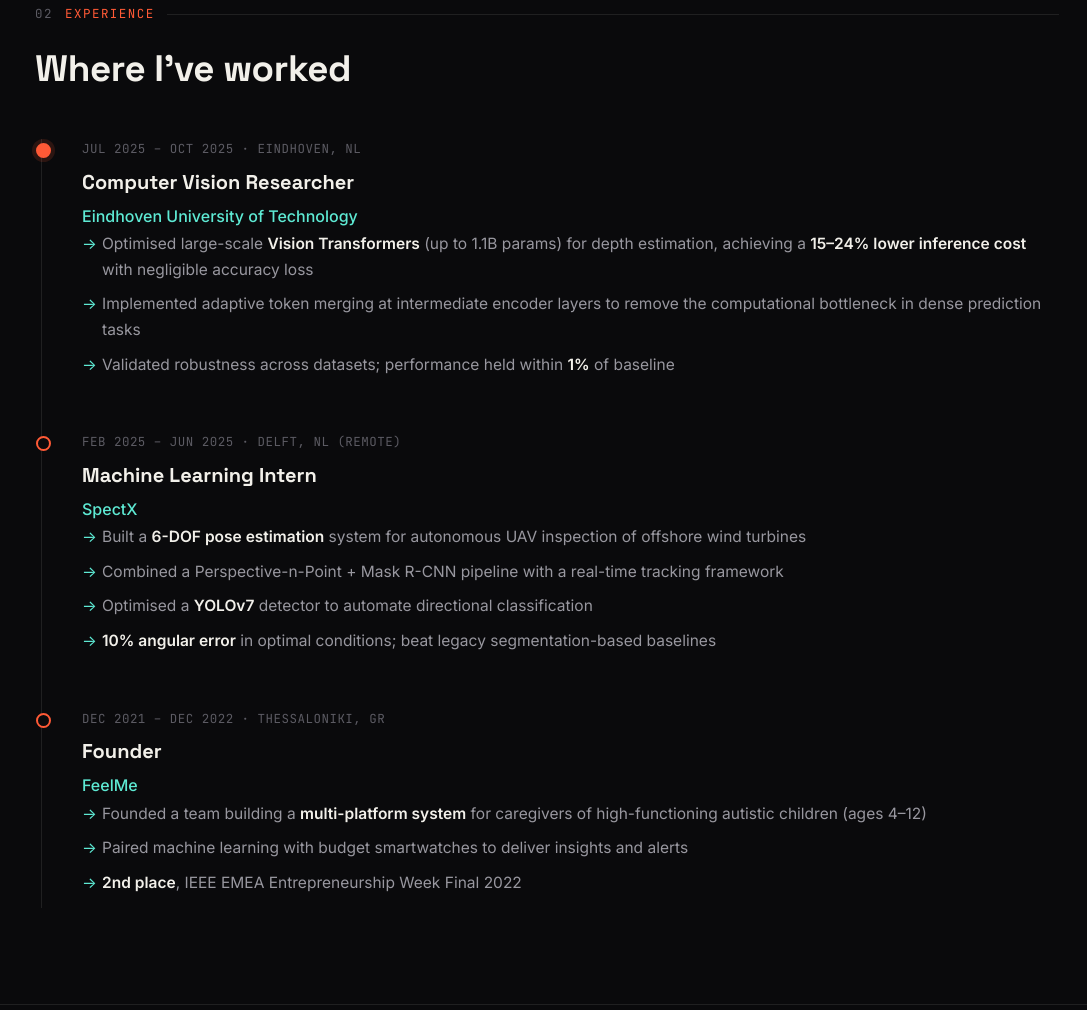
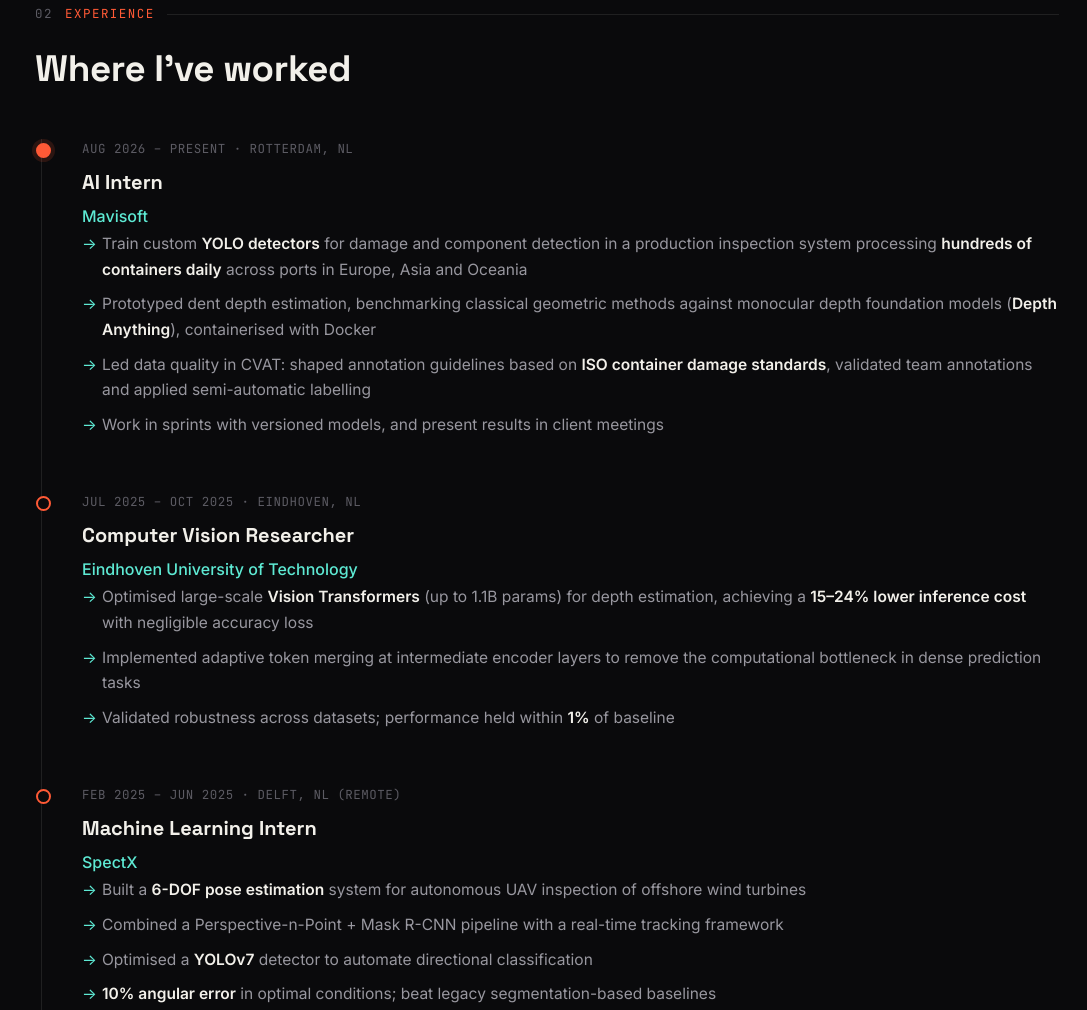
Before and after one commit to Skapis9999/Skapis9999.github.io, a plain HTML site: page index.html in a window 1280 px wide. Shown: the part 1340-2350 px from the top of the page, without its empty margins (93-1180 px from the left). Drawn offline with Linux system fonts and the light colour scheme.

Commit message:
Add Mavisoft to experience

```diff
--- a/index.html
+++ b/index.html
@@ -704,6 +704,20 @@
 
         <div class="timeline">
             <div class="timeline-item lead reveal">
+                <div class="timeline-date">Aug 2026 – Present · Rotterdam, NL</div>
+                <div class="timeline-title-row">
+                    <div class="timeline-title">AI Intern</div>
+                </div>
+                <div class="timeline-company">Mavisoft</div>
+                <ul class="timeline-highlights">
+                    <li>Train custom <strong>YOLO detectors</strong> for damage and component detection in a production inspection system processing <strong>hundreds of containers daily</strong> across ports in Europe, Asia and Oceania</li>
+                    <li>Prototyped dent depth estimation, benchmarking classical geometric methods against monocular depth foundation models (<strong>Depth Anything</strong>), containerised with Docker</li>
+                    <li>Led data quality in CVAT: shaped annotation guidelines based on <strong>ISO container damage standards</strong>, validated team annotations and applied semi-automatic labelling</li>
+                    <li>Work in sprints with versioned models, and present results in client meetings</li>
+                </ul>
+            </div>
+
+            <div class="timeline-item reveal">
                 <div class="timeline-date">Jul 2025 – Oct 2025 · Eindhoven, NL</div>
                 <div class="timeline-title-row">
                     <div class="timeline-title">Computer Vision Researcher</div>
```
